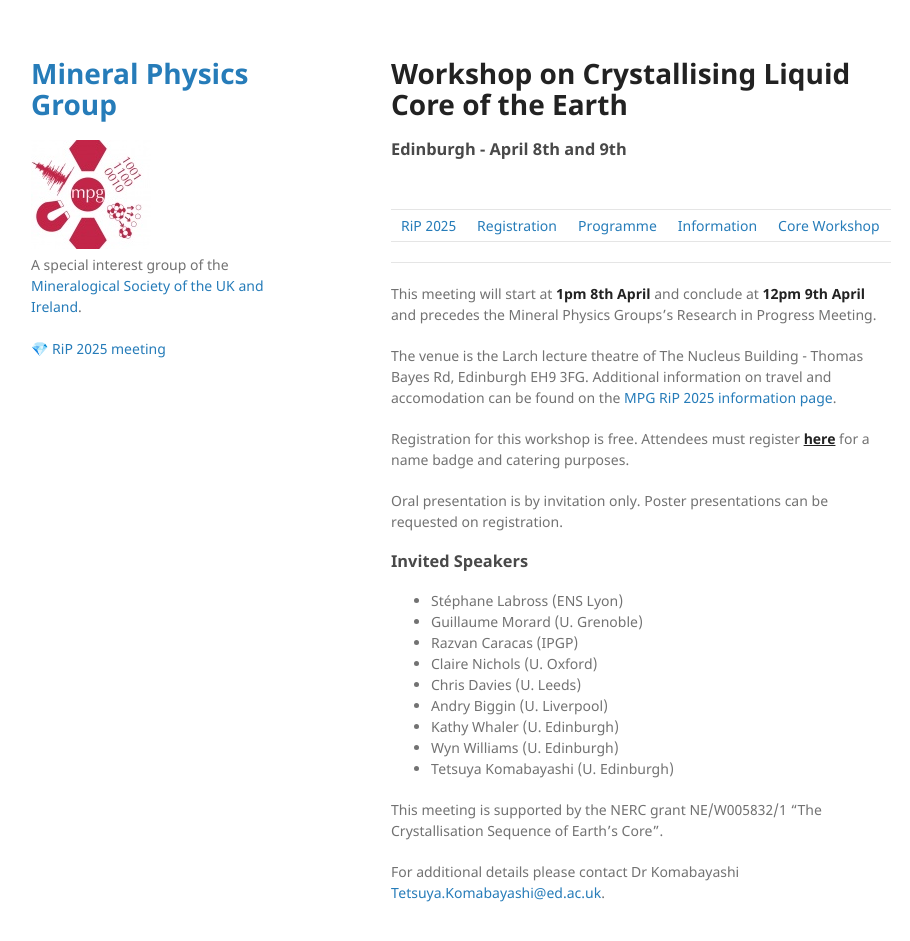
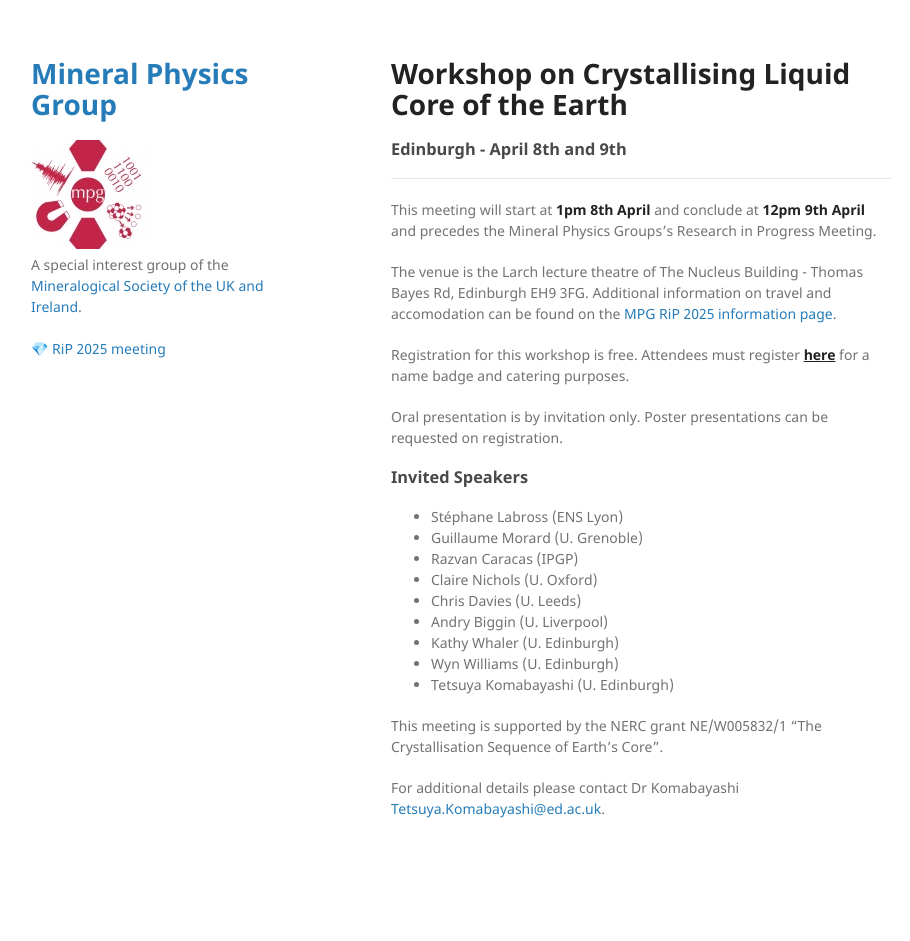
Before and after one commit to MinPhys/pre-release, a Jekyll site: the page built from RiP_2025/core_workshop.md, in a window 1280 px wide and 973 px high. Shown: the top 941 px of the window, without its empty margins (179-1089 px from the left). Built offline with Jekyll 4.4.1, drawn with Linux system fonts in a browser that asks for light colours; our own code applies the rules of GitHub Pages for plain Markdown files.

Commit message:
Update core_workshop.md

```diff
--- a/RiP_2025/core_workshop.md
+++ b/RiP_2025/core_workshop.md
@@ -4,10 +4,6 @@ layout: default
 
 # Workshop on Crystallising Liquid Core of the Earth
 ### Edinburgh - April 8th and 9th
-
-|    |    |    |    |    |
-|----|----|----|----|----|
-| [RiP 2025](./RiP_2025.html) | [Registration](./RiP_2025-abstracts.html) | [Programme](./RiP_2025-programme.html) | [Information](./RiP_2025-planning.html) | [Core Workshop](./core-workshop.html) |
 
 * * *
 
```
